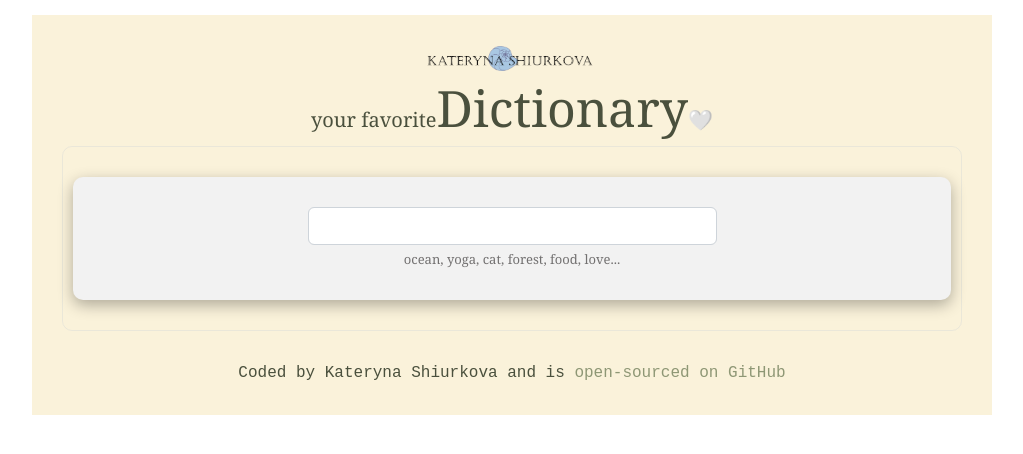
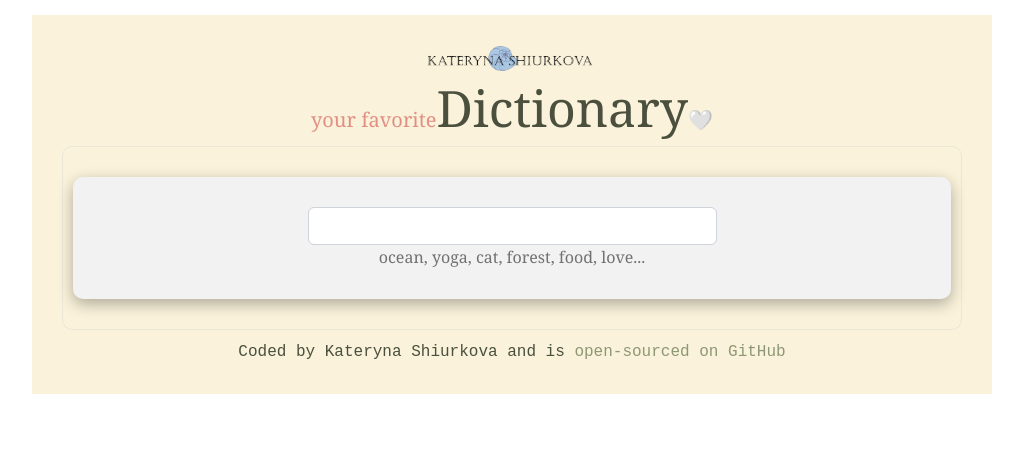
Before and after one commit to KaterynaKviten/dictionary, a React (Create React App) app: page / in a window 1280 px wide. Shown: the top 454 px of the page, without its empty margins (128-1151 px from the left). Built offline with nearby package versions, Linux system fonts and the light colour scheme.

Commit message:
change color

```diff
--- a/src/App.css
+++ b/src/App.css
@@ -16,11 +16,11 @@
 .title {
   font-size: 20px;
   font-weight: lighter;
-  color: #4a503d;
+  color: #e28f83;
   padding: 7px 0 7px 0;
 }
 footer {
-  padding-top: 30px;
+  padding-top: 10px;
   font-family: monospace;
   color: #4a503d;
 }
--- a/src/Dictionary.css
+++ b/src/Dictionary.css
@@ -16,8 +16,3 @@
   box-shadow: 0 5px 15px rgb(0 0 0 / 30%);
   margin: 20px 0;
 }
-.Dictionary .exemple {
-  font-size: small;
-  text-align: center;
-  padding-top: 5px;
-}
--- a/src/Meaning.css
+++ b/src/Meaning.css
@@ -1,9 +1,20 @@
 .definition {
   color: #4a503d;
+  font-weight: 500;
+  margin-bottom: 2px;
   text-align: start;
   padding-left: 30px;
   line-height: 1;
-  font-size: 16px;
+  font-size: 18px;
+  font-family: Cambria, Cochin, Georgia, Times, "Times New Roman", serif;
+}
+.example {
+  margin-bottom: 20px;
+  color: #767972;
+  text-align: start;
+  padding-left: 30px;
+  line-height: 1;
+  font-size: 15px;
   font-family: Cambria, Cochin, Georgia, Times, "Times New Roman", serif;
 }
 h3 {
--- a/src/Meaning.js
+++ b/src/Meaning.js
@@ -12,6 +12,9 @@ export default function Meaning(props) {
         return (
           <div key={index}>
             <p className="definition">{definition.definition}</p>
+            <p className="example">
+              <em>{definition.example}</em>
+            </p>
           </div>
         );
       })}
```
